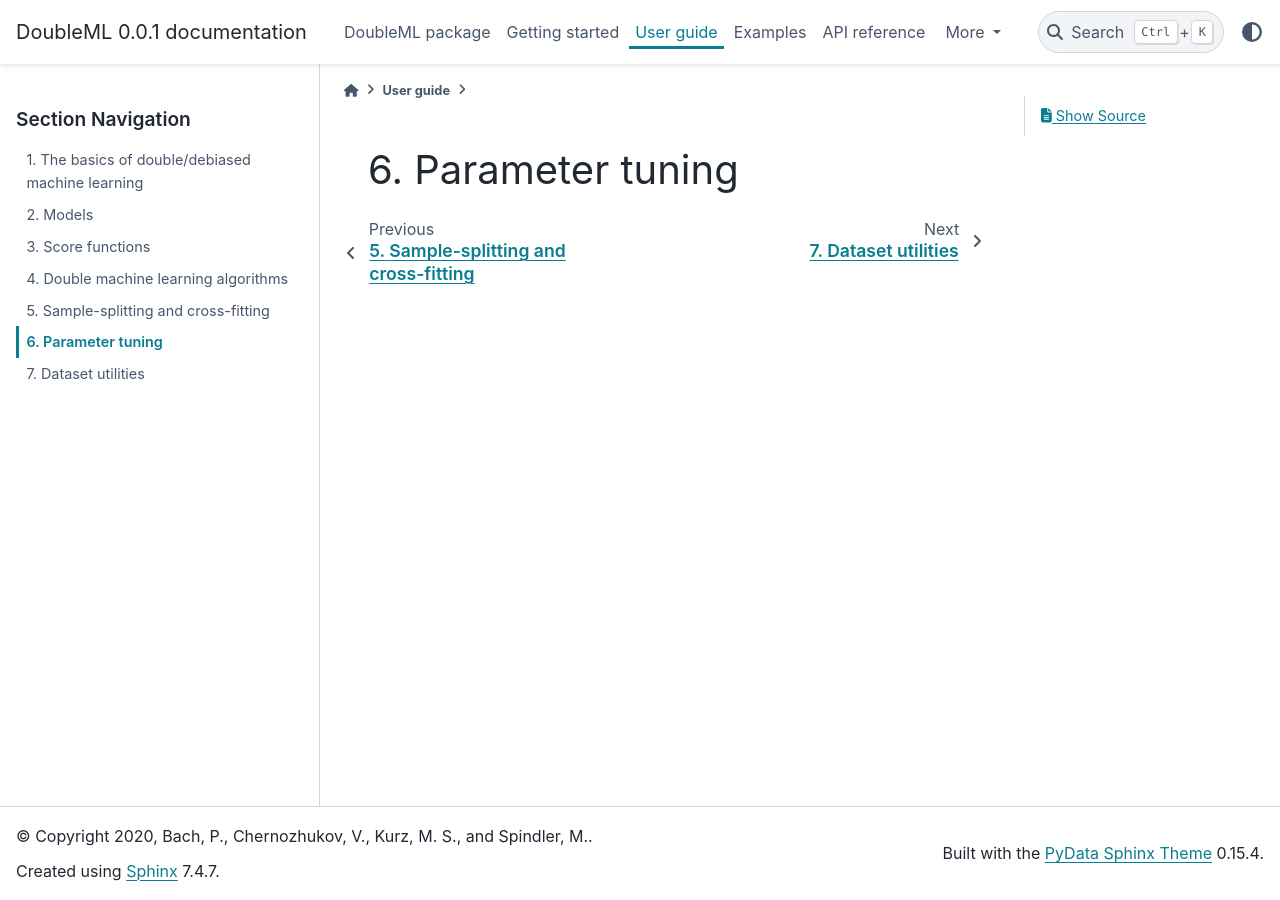
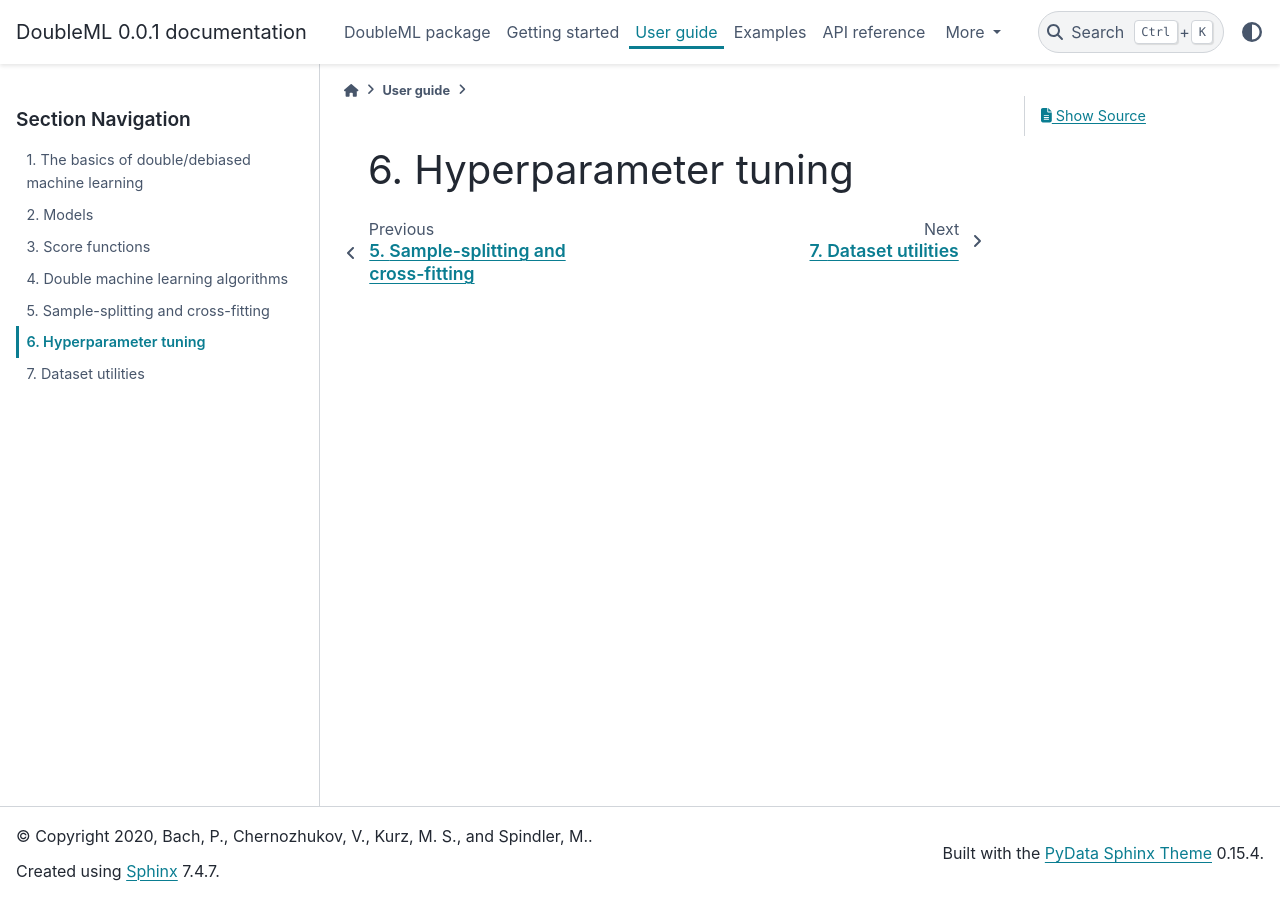
Before and after one commit to DoubleML/doubleml-for-py, a Sphinx documentation site: the page built from doubleml/doc/guide/tuning.rst, in a window 1280 px wide. Built offline with Sphinx 7.4.7 and the PyData theme 0.15.4, drawn with Linux system fonts in a browser that asks for light colours; pages that are not in the unit, such as notebooks, are missing from menus.

Commit message:
changed the title

```diff
--- a/doubleml/doc/guide/guide.rst
+++ b/doubleml/doc/guide/guide.rst
@@ -12,5 +12,5 @@ User guide
     Score functions <scores>
     Double machine learning algorithms <algorithms>
     Sample-splitting and cross-fitting <resampling>
-    Parameter tuning <tuning>
+    Hyperparameter tuning <tuning>
     Dataset utilities <datasets>
--- a/doubleml/doc/guide/tuning.rst
+++ b/doubleml/doc/guide/tuning.rst
@@ -1,2 +1,2 @@
-Parameter tuning
-----------------
+Hyperparameter tuning
+---------------------
```
